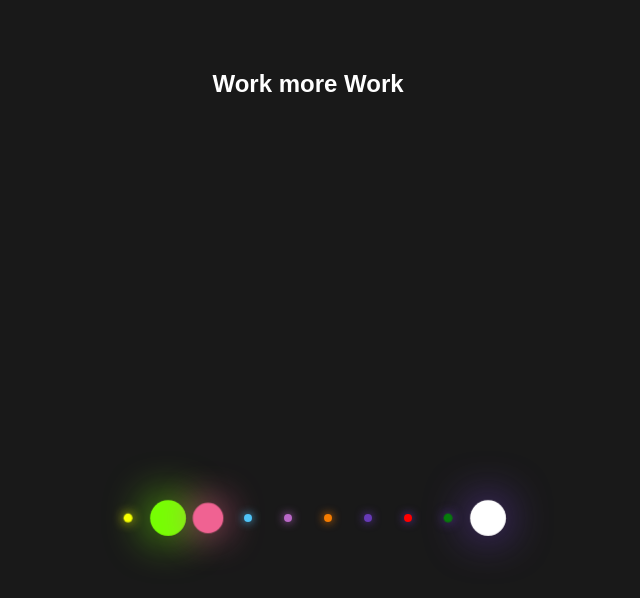
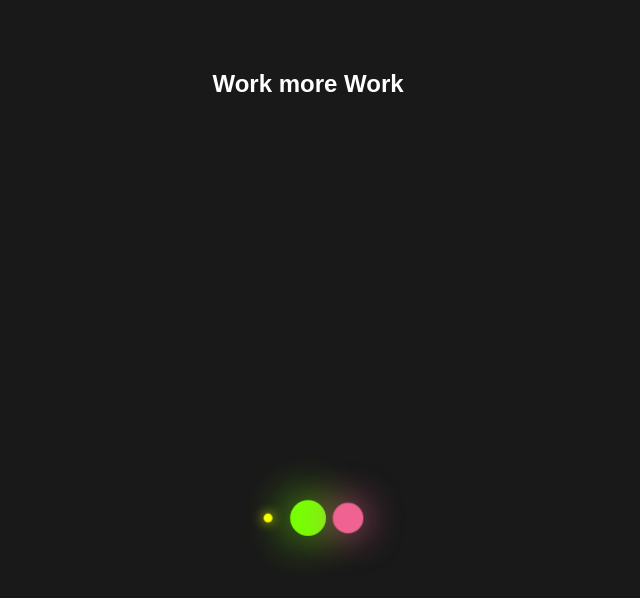
Before and after one commit to Brazewrech/my-first-repo, a plain HTML site: page index.html in a window 1280 px wide. Shown: the whole page, without its empty margins (332-972 px from the left). Drawn offline with Linux system fonts and the light colour scheme.

Commit message:
removed some html2

```diff
--- a/index.html
+++ b/index.html
@@ -13,13 +13,6 @@
       <li></li>
       <li></li>
       <li></li>
-      <li></li>
-      <li></li>
-      <li></li>
-      <li></li>
-      <li></li>
-      <li></li>
-      <li></li>
     </ul>
   </div>
 
```
